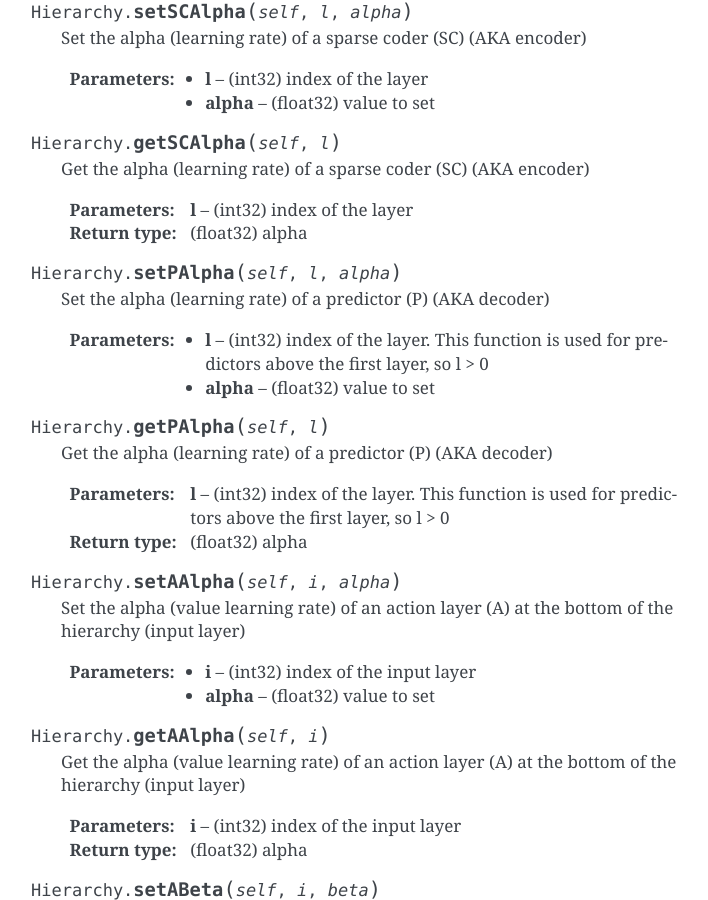
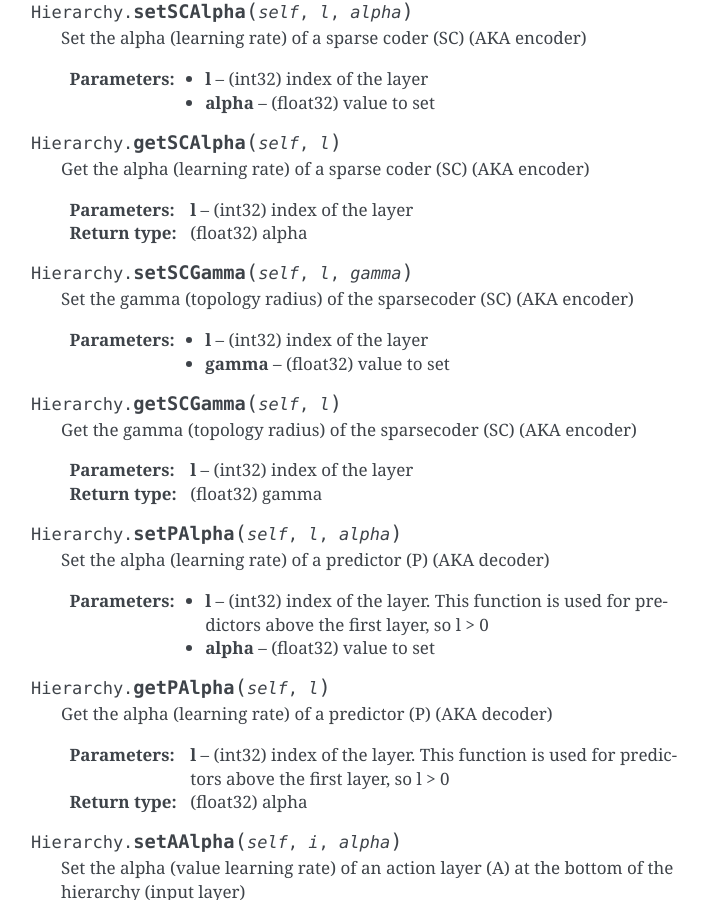
Before and after one commit to ogmacorp/PyAOgmaNeo, a Sphinx documentation site: the page built from docs/hierarchy.rst, in a window 1280 px wide and 900 px high, scrolled down 3228 px. Shown: the whole window, without its empty margins (389-1097 px from the left). Built offline with Sphinx 7.4.7, drawn with Linux system fonts in a browser that asks for light colours; some of the changed text lies outside the part shown.

Commit message:
Doc update

```diff
--- a/docs/hierarchy.rst
+++ b/docs/hierarchy.rst
@@ -145,6 +145,20 @@ The sparse predictive hierarchy (SPH). Can be thought of as the "agent" when use
     :param l: (int32) index of the layer
     :rtype: (float32) alpha
 
+.. function:: Hierarchy.setSCGamma(self, l, gamma)
+
+    Set the gamma (topology radius) of the sparsecoder (SC) (AKA encoder)
+
+    :param l: (int32) index of the layer
+    :param gamma: (float32) value to set
+
+.. function:: Hierarchy.getSCGamma(self, l)
+
+    Get the gamma (topology radius) of the sparsecoder (SC) (AKA encoder)
+
+    :param l: (int32) index of the layer
+    :rtype: (float32) gamma
+
 .. function:: Hierarchy.setPAlpha(self, l, alpha)
 
     Set the alpha (learning rate) of a predictor (P) (AKA decoder)
```
Also changed, not shown: docs/imageencoder.rst (+12 -0 lines).
